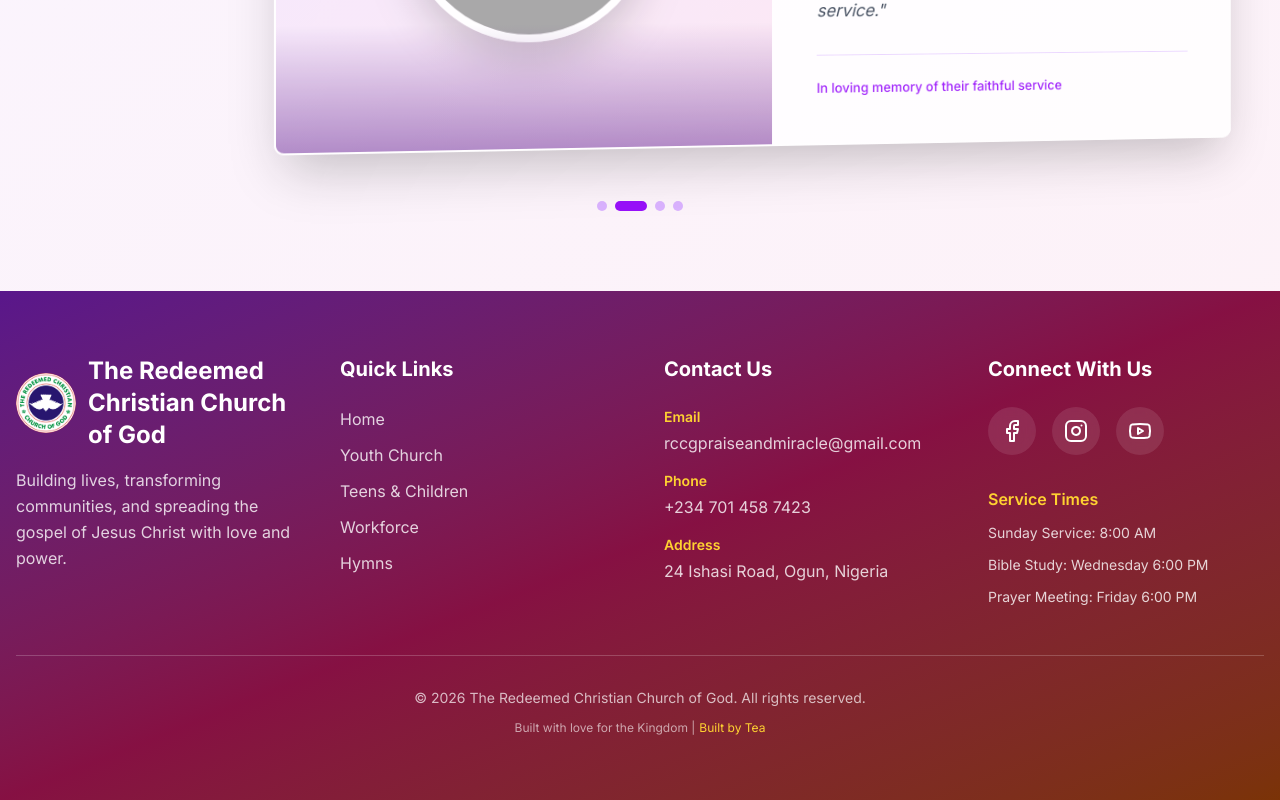
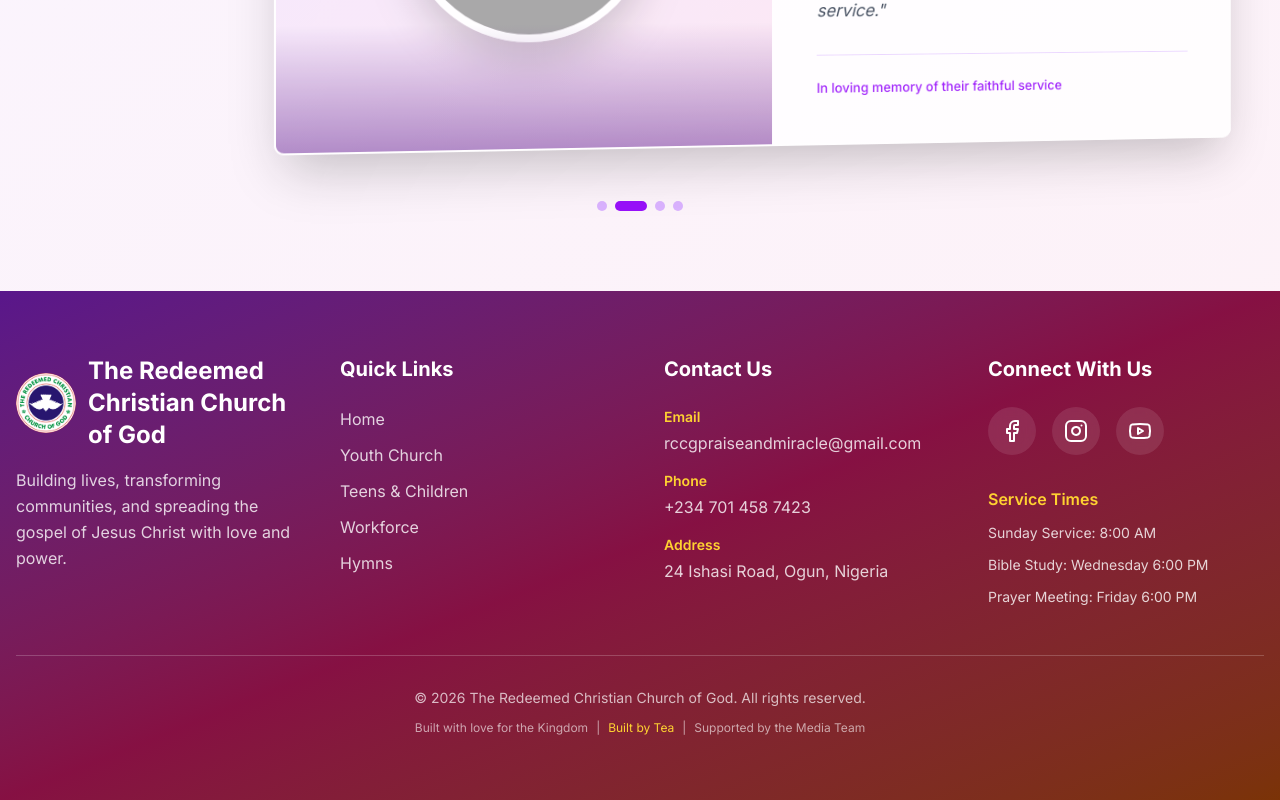
Before and after one commit to TeaToe17/rccgpraiseandmiracle, a Next.js app: page / in a window 1280 px wide. Shown: the part 7470-8270 px from the top of the page. Built offline with nearby package versions, Linux system fonts and the light colour scheme; grey boxes are pictures that could not be loaded.

Commit message:
Media Credit

```diff
--- a/src/components/Footer.tsx
+++ b/src/components/Footer.tsx
@@ -192,15 +192,18 @@
             &copy; {new Date().getFullYear()} The Redeemed Christian Church of
             God. All rights reserved.
           </p>
-          <p className="text-white/60 text-xs mt-3">
-            Built with love for the Kingdom |
+          <div className="flex justify-center items-center gap-2 text-white/60 text-xs mt-3">
+            <span>Built with love for the Kingdom</span>
+            <span>|</span>
             <Link
               href="/portfolio"
-              className="text-amber-300 hover:text-amber-200 transition-colors duration-500 ease-in ml-1"
+              className="text-amber-300 hover:text-amber-200 transition-colors duration-500 ease-in"
             >
               Built by Tea
             </Link>
-          </p>
+            <span>|</span>
+            <span>Supported by the Media Team</span>
+          </div>
         </motion.div>
       </div>
     </footer>
```
